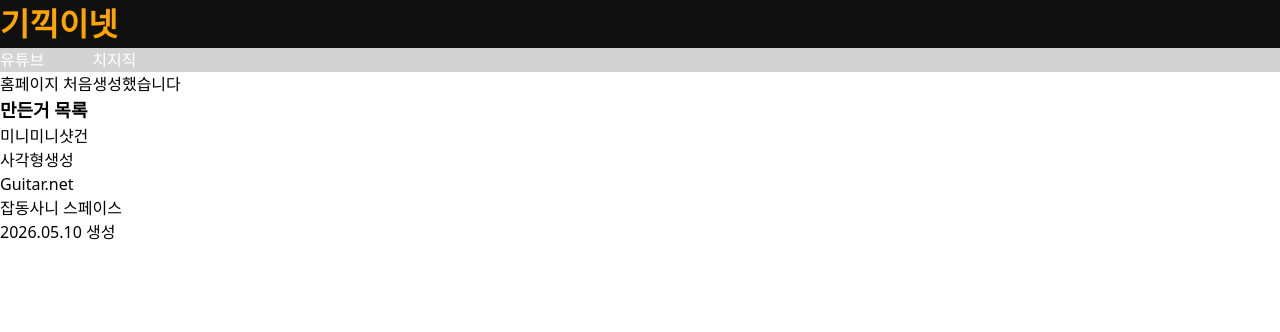
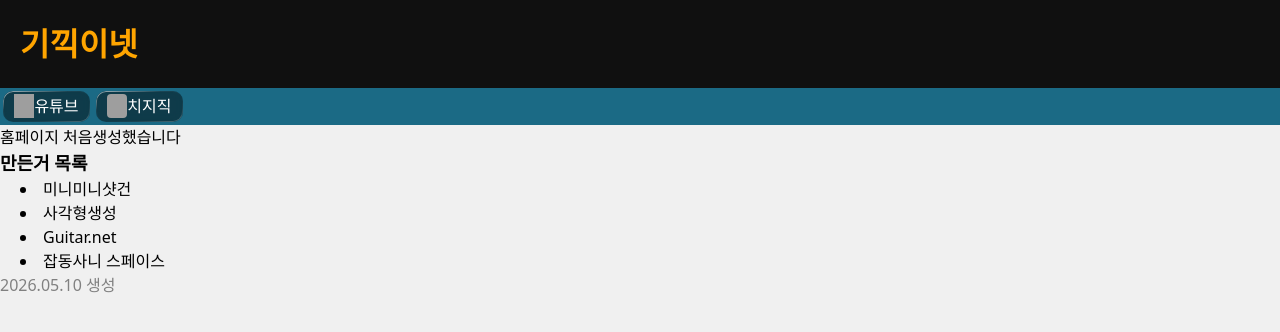
Before and after one commit to Cfghle/gknet, a Next.js app: page / in a window 1280 px wide. Shown: the top 332 px of the page. Built offline with nearby package versions, Linux system fonts and the light colour scheme; grey boxes are pictures that could not be loaded.

Commit message:
글래스및 여러 스타일수정

```diff
--- a/app/globals.css
+++ b/app/globals.css
@@ -3,14 +3,48 @@
 
 .header{
     background-Color: #101010;
-    padding: "1rem";
 }
 .header-links{
-    background-color: lightgray;
+    --links-color: rgb(27, 106, 133);
+    color: oklch(from var(--links-color) clamp(0, (0.5 - l)*infinity, 1) 0 0 / 1);
+    background-color: var(--links-color);
     display: flex;
     flex-direction: row;
 }
 .header-links a{
-    color: white;
+    position: relative;
+    display: flex;
     margin-right: 3rem;
+    background-color: #00000071;
+    border-radius: 10px;
+    padding: 0.2rem 0.7rem;
+    margin: 0.2rem;
+    backdrop-filter: blur(4px);
+
 }
+
+.header-links a::before{/*글래스 효과*/
+    content: "";
+    position: absolute;
+    border-radius: 10px;
+    inset: 0;
+    padding: 1px;/*테두리 두께*/
+
+    background: linear-gradient(
+    164deg,
+    rgba(255, 255, 255, 0.5) 8.97%,
+    rgba(255, 255, 255, 0.05) 33.82%,
+    rgba(255, 255, 255, 0) 54.53%,
+    rgba(255, 255, 255, 0.05) 75.25%,
+    rgba(255, 255, 255, 0.2) 91.82%
+    );
+    -webkit-mask: linear-gradient(#fff 0 0) content-box, linear-gradient(#fff 0 0);
+    -webkit-mask-composite: xor;
+    mask-composite: exclude;
+
+    pointer-events: none;
+}
+.header-links a:hover{
+    background-color: #ffffff20;
+    text-underline-offset: 3px;
+}
--- a/app/layout.tsx
+++ b/app/layout.tsx
@@ -18,19 +18,27 @@ export const metadata: Metadata = {
 };
 
 export default function RootLayout({children,}: Readonly<{children: React.ReactNode;}>){
+  const youtubeIcon: string = "https://i.namu.wiki/i/96PzWjU0X4PJWSDG6rRFFgG3dkGLIw06-YMpHg_CVHnURSIHuxA9sF9CrJoXsZISwWeo19Y3LgIQnL1krbrcOg.svg";
+  const chzzkIcon: string = "https://i.namu.wiki/i/KS6dZ9Z7c1LBTNBUm5NIw1dOexcJ6CNV8uNoqwyYSuIX0I0qh_mWnUtq_eoTTmsYs7HEHSN4hnPuD9g51iZH_g.webp";
+
   return (
     <html lang="ko">
-
-      <body className="">
+      <body className="" style = {{backgroundColor: "#f0f0f0"}}>
         <header className = "header">
-            <h1 style = {{color: "orange", fontSize: "2rem", fontWeight: "bold"}}><a href="/">기끽이넷</a></h1>
+            <h1 style = {{color: "orange", fontSize: "2rem", fontWeight: "bold", padding: "20px"}}><a href="/">기끽이넷</a></h1>
             <div className = "header-links">
-              <a href = "https://www.youtube.com/@user-zc6rz4ez7d">유튜브</a>
-              <a href = "https://chzzk.naver.com/bd0721480c0c5aacffc621134bee3f30">치지직</a>
+              <a href = "https://www.youtube.com/@user-zc6rz4ez7d" style = {{display: "flex", flexDirection: "row"}}>
+                <img src = {youtubeIcon} alt="YouTube" width="20" height="20"></img>
+                유튜브
+              </a>
+              <a href = "https://chzzk.naver.com/bd0721480c0c5aacffc621134bee3f30" style = {{display: "flex", flexDirection: "row"}}>
+                <img src = {chzzkIcon} alt="Chzzk" width="20" height="20" style = {{borderRadius: 4}}></img>
+                치지직
+              </a>
             </div>
         </header>
         <main>{children}</main>
-        <footer>2026.05.10 생성</footer>
+        <footer style = {{color: "gray"}}>2026.05.10 생성</footer>
       </body>
 
     </html>
--- /dev/null
+++ b/app/page.module.css
@@ -0,0 +1,13 @@
+.projects-list {
+    list-style-type: disc; /* 점 모양 (circle, square 등 가능) */
+    list-style-position: inside; /* 점을 박스 안쪽으로 넣기 */
+    padding-left: 20px; /* 탭(들여쓰기) 효과 */
+}
+.projects-list li a:hover{
+    color: blue;
+    text-underline-offset: 3px;
+    background-color: #ffffff20;
+}
+.projects-list li a:click{
+    color: red;
+}
--- a/app/page.tsx
+++ b/app/page.tsx
@@ -1,4 +1,5 @@
 import Image from "next/image";
+import styles from './page.module.css';
 
 export default function Home() {
   return (
@@ -6,7 +7,7 @@ export default function Home() {
       <p>홈페이지 처음생성했습니다</p>
 
       <h2 className = "text-lg font-semibold">만든거 목록</h2>
-      <ul>
+      <ul className = {styles['projects-list']}>
         <li><a href = "/projects/미니미니샷건.html">미니미니샷건</a></li>
         <li><a href = "/projects/사각형생성.html">사각형생성</a></li>
         <li><a href = "https://cfghle.github.io/guitar.net/">Guitar.net</a></li>
```
